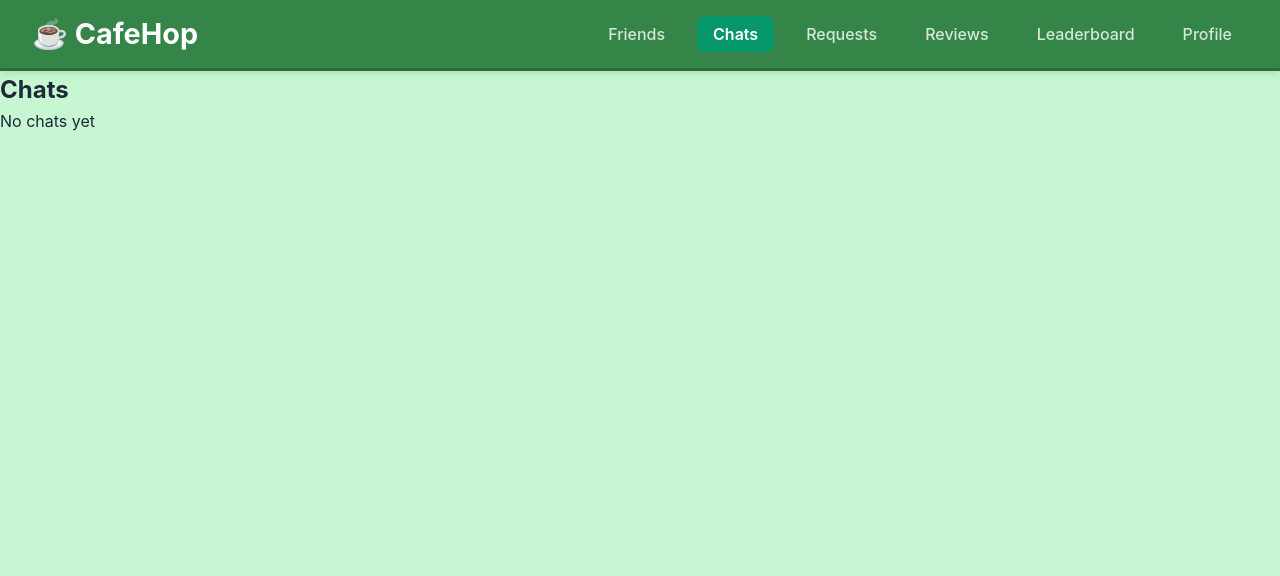
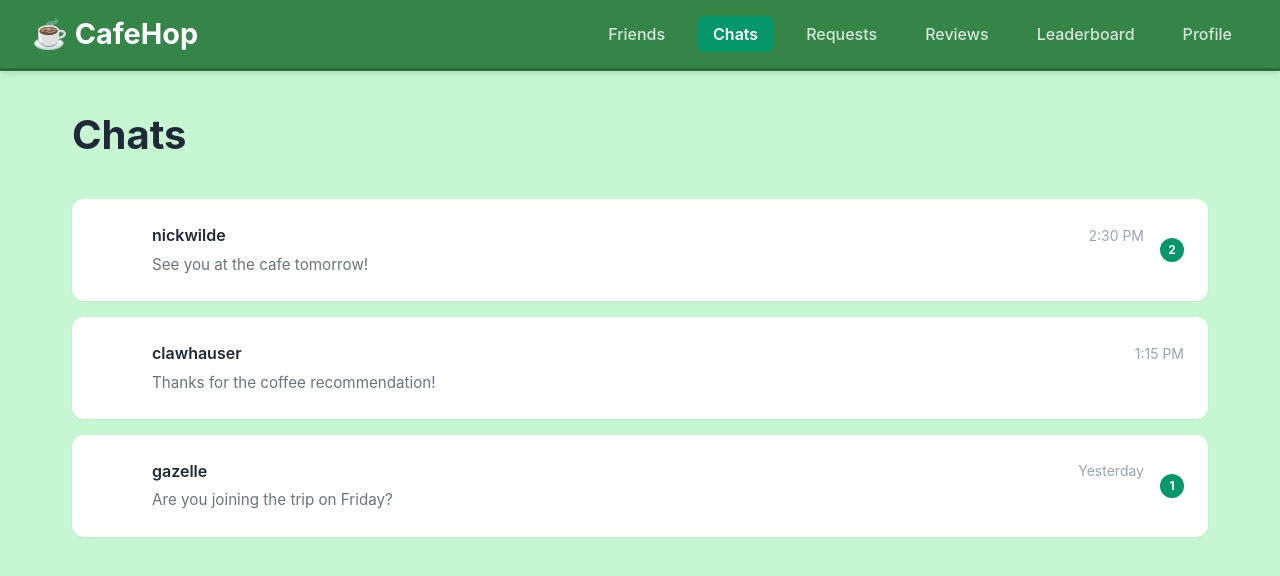
Before and after one commit to emz95/cafe-hop, a React (Vite) app: page /chats in a window 1280 px wide. Shown: the top 576 px of the page. Built offline with nearby package versions, Linux system fonts and the light colour scheme.

Commit message:
Improve Chat screen view

```diff
--- a/src/screens/ChatScreen.jsx
+++ b/src/screens/ChatScreen.jsx
@@ -1,15 +1,166 @@
-import React from 'react';
+import React, { useState } from 'react';
+import { useNavigate } from 'react-router-dom';
 import Header from '../components/Header';
 
+// Mock chat data
+const MOCK_CHATS = [
+  {
+    id: 1,
+    username: 'nickwilde',
+    lastMessage: 'See you at the cafe tomorrow!',
+    timestamp: '2:30 PM',
+    unreadCount: 2,
+    avatar: 'N'
+  },
+  {
+    id: 2,
+    username: 'clawhauser',
+    lastMessage: 'Thanks for the coffee recommendation!',
+    timestamp: '1:15 PM',
+    unreadCount: 0,
+    avatar: 'C'
+  },
+  {
+    id: 3,
+    username: 'gazelle',
+    lastMessage: 'Are you joining the trip on Friday?',
+    timestamp: 'Yesterday',
+    unreadCount: 1,
+    avatar: 'G'
+  }
+];
+
 const ChatScreen = () => {
+  const navigate = useNavigate();
+  const [chats] = useState(MOCK_CHATS);
+  const [selectedChat, setSelectedChat] = useState(null);
+  const [messages, setMessages] = useState([]);
+  const [newMessage, setNewMessage] = useState('');
+
+  // Mock messages for selected chat
+  const MOCK_MESSAGES = {
+    1: [
+      { id: 1, sender: 'nickwilde', text: 'Hey! Are you free tomorrow?', timestamp: '2:15 PM', isMe: false },
+      { id: 2, sender: 'me', text: 'Yes! What time?', timestamp: '2:20 PM', isMe: true },
+      { id: 3, sender: 'nickwilde', text: 'See you at the cafe tomorrow!', timestamp: '2:30 PM', isMe: false }
+    ],
+    2: [
+      { id: 1, sender: 'clawhauser', text: 'Thanks for the coffee recommendation!', timestamp: '1:15 PM', isMe: false },
+      { id: 2, sender: 'me', text: 'You\'re welcome! Glad you liked it!', timestamp: '1:20 PM', isMe: true }
+    ],
+    3: [
+      { id: 1, sender: 'gazelle', text: 'Are you joining the trip on Friday?', timestamp: 'Yesterday', isMe: false }
+    ]
+  };
+
+  const handleChatClick = (chat) => {
+    setSelectedChat(chat);
+    setMessages(MOCK_MESSAGES[chat.id] || []);
+  };
+
+  const handleBackToList = () => {
+    setSelectedChat(null);
+    setMessages([]);
+  };
+
+  const handleSendMessage = (e) => {
+    e.preventDefault();
+    if (newMessage.trim()) {
+      const newMsg = {
+        id: messages.length + 1,
+        sender: 'me',
+        text: newMessage,
+        timestamp: 'Just now',
+        isMe: true
+      };
+      setMessages([...messages, newMsg]);
+      setNewMessage('');
+    }
+  };
+
   return (
     <div className="chat-screen">
       <Header />
-      <div className="chat-content">
-        <h2>Chats</h2>
-        <div className="chats-list">
-          <p>No chats yet</p>
-        </div>
+      <div className="main-content">
+        {!selectedChat ? (
+          // Chat list view
+          <>
+            <div className="main-header">
+              <h2>Chats</h2>
+            </div>
+
+            {chats.length === 0 ? (
+              <div className="empty-state">
+                <p>No chats yet. Start a conversation with your cafe buddies!</p>
+              </div>
+            ) : (
+              <div className="chats-container">
+                {chats.map(chat => (
+                  <div
+                    key={chat.id}
+                    className="chat-preview"
+                    onClick={() => handleChatClick(chat)}
+                  >
+                    <div className="profile-picture profile-picture-small">
+                      <div className="profile-placeholder">{chat.avatar}</div>
+                    </div>
+                    <div className="chat-info">
+                      <div className="chat-header">
+                        <h4>{chat.username}</h4>
+                        <span className="chat-time">{chat.timestamp}</span>
+                      </div>
+                      <p className="last-message">{chat.lastMessage}</p>
+                    </div>
+                    {chat.unreadCount > 0 && (
+                      <div className="unread-badge">{chat.unreadCount}</div>
+                    )}
+                  </div>
+                ))}
+              </div>
+            )}
+          </>
+        ) : (
+          // Individual chat view
+          <>
+            <div className="chat-detail-header">
+              <button className="back-button" onClick={handleBackToList}>
+                ← Back to Chats
+              </button>
+              <div className="chat-detail-user">
+                <div className="profile-picture profile-picture-small">
+                  <div className="profile-placeholder">{selectedChat.avatar}</div>
+                </div>
+                <h3>{selectedChat.username}</h3>
+              </div>
+            </div>
+
+            <div className="chat-messages-container">
+              <div className="chat-messages">
+                {messages.map(msg => (
+                  <div key={msg.id} className={`message ${msg.isMe ? 'message-sent' : 'message-received'}`}>
+                    <div className="message-bubble">
+                      <p className="message-text">{msg.text}</p>
+                      <span className="message-time">{msg.timestamp}</span>
+                    </div>
+                  </div>
+                ))}
+              </div>
+            </div>
+
+            <form className="chat-input-form" onSubmit={handleSendMessage}>
+              <input
+                type="text"
+                className="chat-input"
+                placeholder="Type a message..."
+                value={newMessage}
+                onChange={(e) => setNewMessage(e.target.value)}
+              />
+              <button type="submit" className="btn-primary btn-medium">
+                Send
+              </button>
+            </form>
+          </>
+        )}
       </div>
     </div>
   );
```
